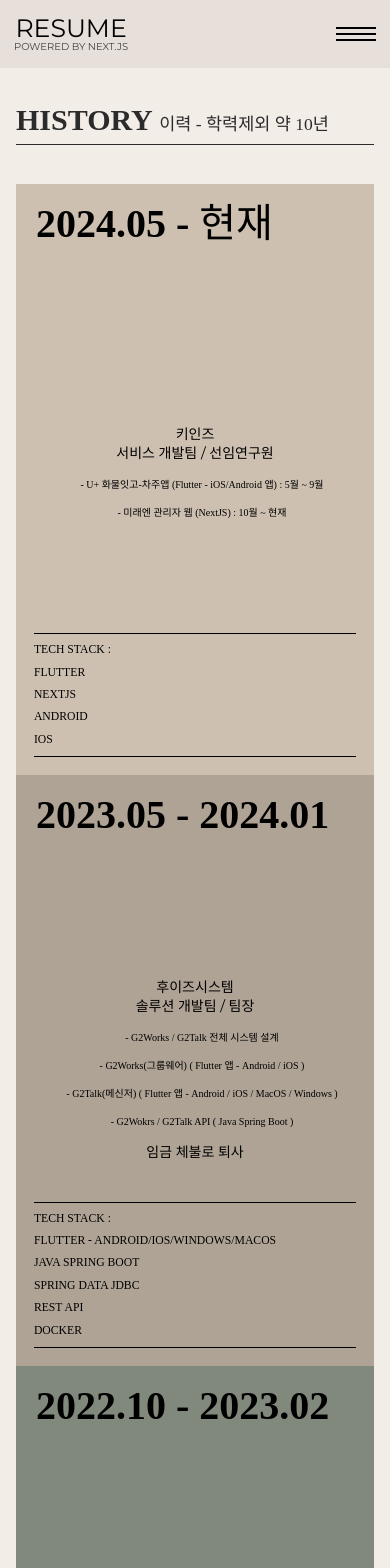
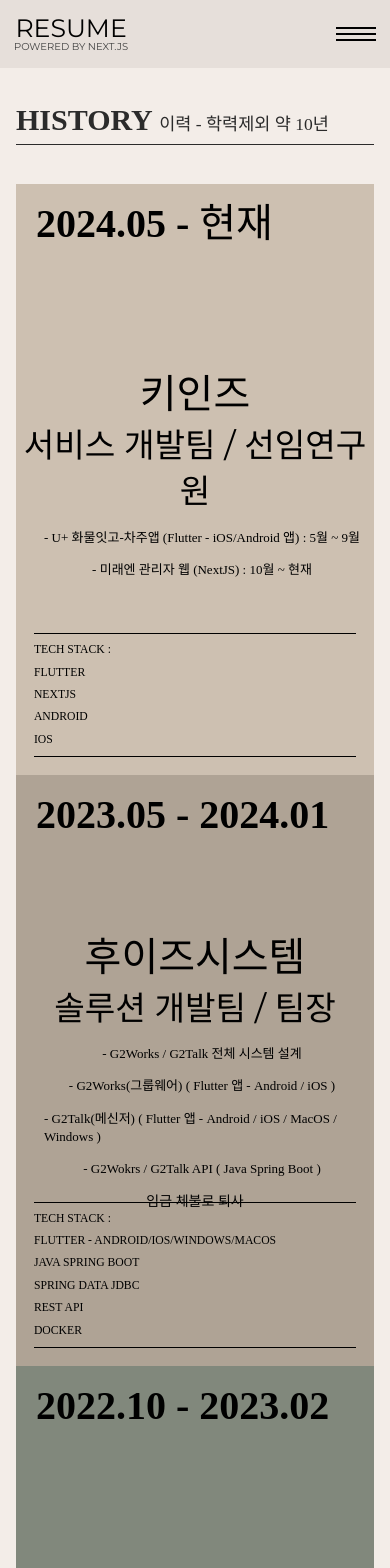
Before and after one commit to work-ethanhuh/next-js-test, a Next.js app: page / in a window 390 px wide. Shown: the top 1568 px of the page. Built offline with nearby package versions, Linux system fonts and the light colour scheme; a small style sheet from the web is missing; a web font is replaced by a local one.

Commit message:
- 이력 내용 및 반응형 크기 수정

```diff
--- a/app/assets/scss/section/_site.scss
+++ b/app/assets/scss/section/_site.scss
@@ -152,18 +152,19 @@
                 }
             }
             .text {
+                font-size: 4vw;
                 text-align: center;
                 margin-bottom: 1rem;
 
                 > div {
                     font-weight: 900;
-                    text-transform: uppercase;
                     font-family: var(--mainEng-font);
 
-                    @media (min-width: 800px){
-                        font-size: clamp(40px, 3vw, 60px);
+                    @media (max-width: 800px){
+                        font-size: clamp(40px, 5vw, 70px);
                     }
                 }
+
             }
             .title {
                 font-family: var(--mainKor-font);
@@ -171,7 +172,7 @@
                 margin-left: 2rem;
                 margin-right: 1rem;
                 @media (max-width: 800px){
-                    font-size: clamp(10px, 2vw, 30px);
+                    font-size: clamp(13px, 2vw, 30px);
                 }
             }
             .btn {
@@ -197,7 +198,7 @@
                 border-top: 1px solid var(--black);
                 border-bottom: 1px solid var(--black);
                 display: flex;
-                justify-content: space-between;
+                justify-content: space-around;
 
                 @media (max-width: 800px){
                     flex-direction: column;
--- a/app/components/History.tsx
+++ b/app/components/History.tsx
@@ -15,7 +15,7 @@
                             <span className="num">{history.yearmonth}</span>
                             <div className="text">
                                 <div>{history.text[0]}</div>
-                                <div><h4>{history.text[1]} / {history.text[2]}</h4></div>
+                                <div><h5>{history.text[1]} / {history.text[2]}</h5></div>
                             </div>
                             {history.title.map((title, idx) => (
                                 <div className="title" key={idx} >{title}</div>
--- a/app/constants/constVariable.tsx
+++ b/app/constants/constVariable.tsx
@@ -118,13 +118,8 @@
         title: [
             "- 윈도우 네트워크 에이전트 개발( MFC )",
             "- 네트워크 커널 드라이버 개발( WDM )",
-            "- 사업기획 및 전략 업무 : 자율협력주행 데이터 활용 공모전 기획 및 구조 설계 / 최우수상 수상, 벤처나라 제품 등록( SPN 솔루션 ) / NET/NEP 인증( SPN 솔루션 )",
+            "- 사업기획 및 전략 업무",
             "- 정부 과제 관리 업무",
-            "차세대 무선 CCTV 용 IoT 보안 플랫폼 개발",
-            "안전한 산업용 네트워크 인프라를 위한 소프트웨어정의 기반 IoT 네트워크 보안(SD-IoT Network Security) 시스템 개발",
-            "안전한 공동주택 스마트홈 네트워크를 위한 세대간 사이버 경계벽 기술",
-            "안전한 스마트도시를 위한 사이버 경계벽 IoT 보안 플랫폼 기술 개발",
-            "초대규모(Massive) 실시간 IoT 인프라 및 네트워크 기술 개발",
         ],
         code: "",
         view: "",
@@ -163,9 +158,9 @@
         yearmonth: "2014.04 - 2015.09",
         text: ["청호컴넷", "Core S/W 개발", "주임연구원"],
         title: [
-            "- 사내 모델별 디바이스 제어 프로그램 개발 : 이란향 VDA, Intermac, 호주향 OCX 플랫폼, TIT_DIP(Card Reader), HANMEGA EPP 개발",
-            "- 통합 SP 프로젝트 : ZT598M, 러시아향 VDA, ZT588F, EATON 5P-580 개발",
-            "- 통합 AP 프로젝트 : 신협용 EPP(PIN Pad) 개발",
+            "- 사내 모델별 디바이스 제어 프로그램 개발",
+            "- 통합 SP 프로젝트",
+            "- 통합 AP 프로젝트",
         ],
         code: "",
         view: "",
@@ -181,7 +176,7 @@
         yearmonth: "2012.08 - 2014.04",
         text: ["기산전자", "인식 개발팀", "주임연구원"],
         title: [
-            "- Newton / Newton Plus / K-500 내의 인식 알고리즘 및 해당 국가 프로그램 개발",
+            "- Newton / Newton Plus / K-500 별 인식 알고리즘 및 각 국가 프로그램 개발",
             "- 해외 중앙은행 기기 입찰 성능 시현",
             "- 바이어 엔지니어 교육( 담당지 : 파리, 벨기에, 쿠웨이트 )",
         ],
```
